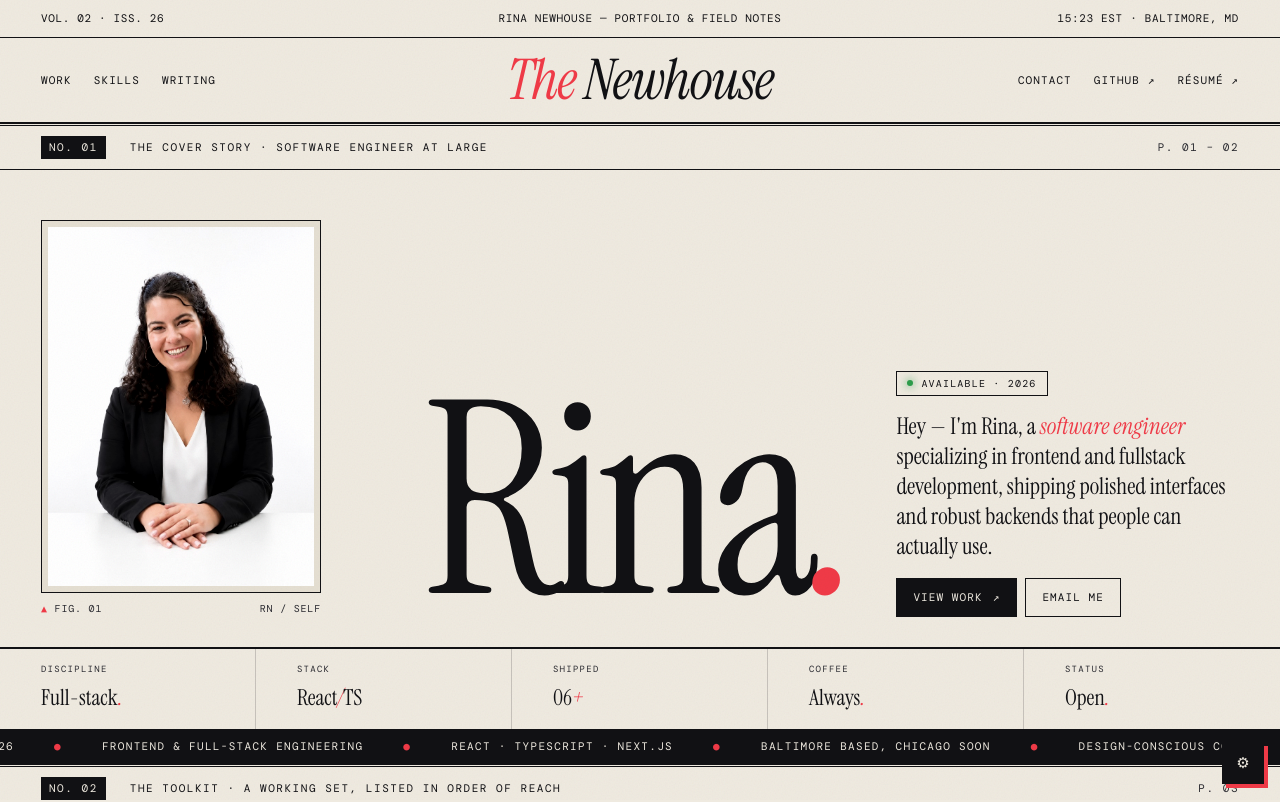
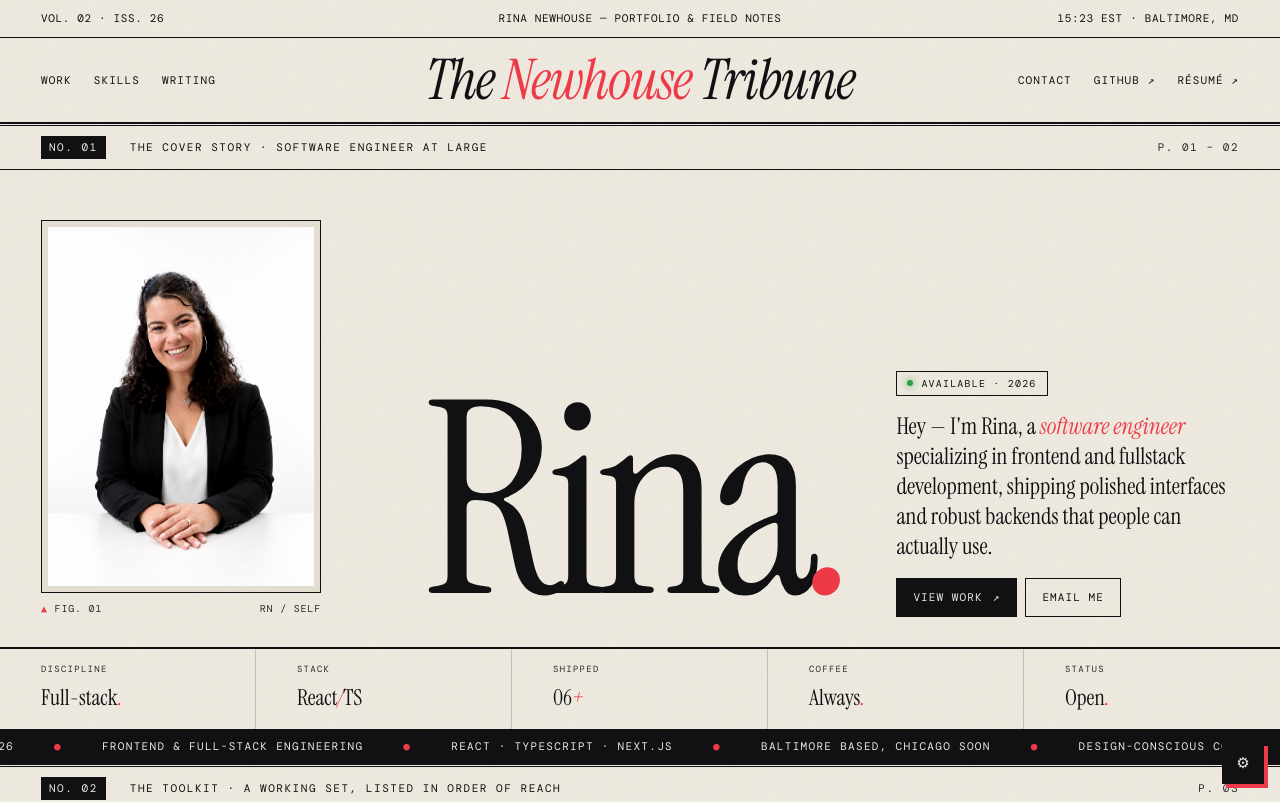
Before and after one commit to RinaNewhouse/Portfolio, a React (Vite) app: page / in a window 1280 px wide. Shown: the top 802 px of the page. Built offline with nearby package versions, Linux system fonts and the light colour scheme.

Commit message:
Added Tribune to The Newhouse

```diff
--- a/src/components/MagazinePortfolio.tsx
+++ b/src/components/MagazinePortfolio.tsx
@@ -244,7 +244,7 @@ export default function MagazinePortfolio() {
           <button onClick={() => goToSection('writing')}>WRITING</button>
         </div>
         <div className="title">
-          <em>The</em> Newhouse
+          The <em>Newhouse</em> Tribune
         </div>
         <div className="masthead-right">
           <button onClick={() => goToSection('contact')}>CONTACT</button>
```
